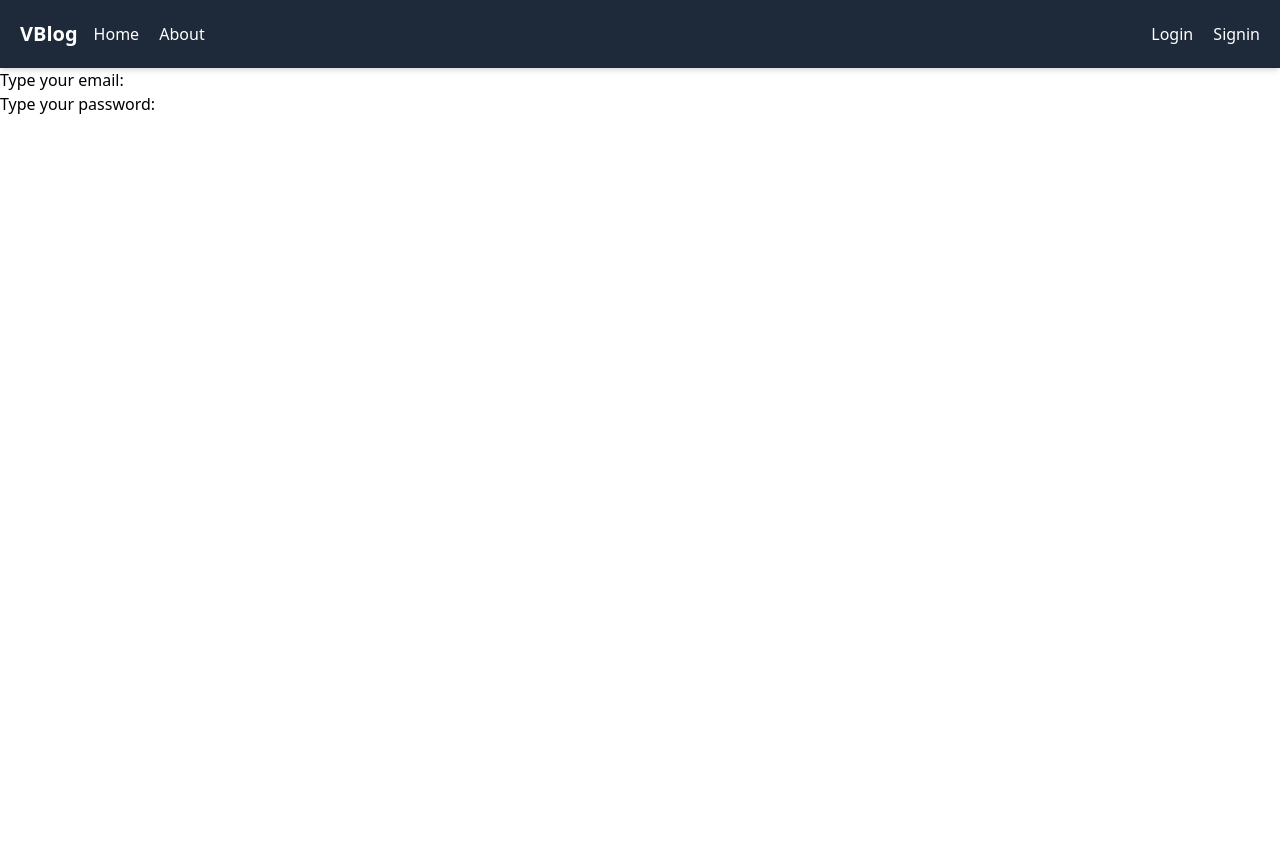
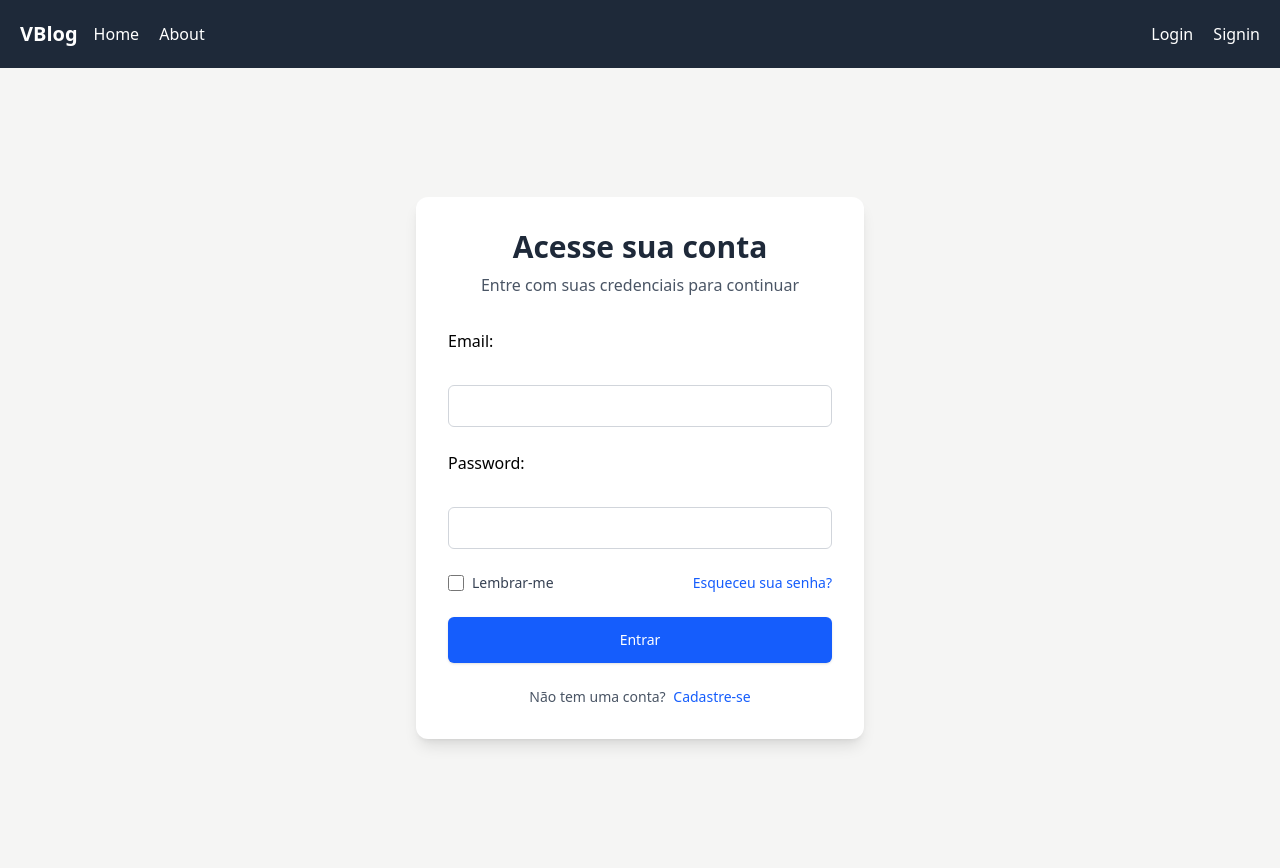
Before and after one commit to VitorMours/VBlog, a Django app: page /login in a window 1280 px wide. Before the commit the page ends 114 px from the top, so only its background shows below. Run offline with Django 5.2, Linux system fonts and the light colour scheme.

Commit message:
feature: Creating the form login

```diff
--- a/blog/forms.py
+++ b/blog/forms.py
@@ -7,5 +7,5 @@ class SigninForm(forms.Form):
     password = forms.CharField(widget=forms.PasswordInput(), label="Type your password")
 
 class LoginForm(forms.Form):
-    email = forms.EmailField(label="Type your email", required=True)
-    password = forms.CharField(required=True, widget=forms.PasswordInput(), label="Type your password")
+    email = forms.EmailField(label="Email", required=True)
+    password = forms.CharField(required=True, widget=forms.PasswordInput(), label="Password")
--- a/blog/models.py
+++ b/blog/models.py
@@ -8,6 +8,7 @@ class Post(models.Model):
     _content = models.TextField(null=False, blank=False)
     _visibility = models.BooleanField(default=False, null=False, blank=False)
     _owner = models.ForeignKey(User, on_delete=models.CASCADE)
+    user = models.CharField()
 
     @property
     def visibility(self) -> bool:
--- /dev/null
+++ b/blog/static/css/style.css
@@ -0,0 +1,13 @@
+.form-group {
+    display:flex;
+    flex-direction: column;
+
+}
+
+.form-group > input {
+    margin-top: 0.5rem;
+    padding: 0.5rem;
+    border-radius: 0.375rem;
+    border: 1px solid #d1d5db;
+    font-size: 1rem;
+}
--- a/blog/templates/login.html
+++ b/blog/templates/login.html
@@ -1,11 +1,50 @@
 {% extends 'partials/base.html' %}
-
-
 {% block title %} - Login{% endblock %}
 
 {% block content %}
-    <form>
-        {% csrf_token %}
-        {{ form }}
-    </form>
+<main class="bg-stone-100 min-h-screen w-full flex justify-center items-center">
+    <section class="bg-white shadow-lg rounded-xl p-8 w-full max-w-md mx-4">
+        <div class="text-center mb-8">
+            <h1 class="text-3xl font-bold text-gray-800">Acesse sua conta</h1>
+            <p class="text-gray-600 mt-2">Entre com suas credenciais para continuar</p>
+        </div>
+
+        <form class="space-y-6">
+            {% csrf_token %}
+
+            {% for field in form %}
+                <div class="form-group">
+                    {{ field.label_tag }}
+                    <br/>
+                    {{ field }}
+                </div>
+
+            {% endfor %}
+
+            <div class="flex items-center justify-between mt-6">
+                <div class="flex items-center">
+                    <input id="remember-me" name="remember-me" type="checkbox" class="h-4 w-4 text-blue-600 focus:ring-blue-500 border-gray-300 rounded">
+                    <label for="remember-me" class="ml-2 block text-sm text-gray-700">Lembrar-me</label>
+                </div>
+
+                <div class="text-sm">
+                    <a href="#" class="font-medium text-blue-600 hover:text-blue-500">Esqueceu sua senha?</a>
+                </div>
+            </div>
+
+            <div>
+                <button type="submit" class="w-full flex justify-center py-3 px-4 border border-transparent rounded-md shadow-sm text-sm font-medium text-white bg-blue-600 hover:bg-blue-700 focus:outline-none focus:ring-2 focus:ring-offset-2 focus:ring-blue-500 transition duration-200">
+                    Entrar
+                </button>
+            </div>
+        </form>
+
+        <div class="mt-6 text-center">
+            <p class="text-sm text-gray-600">
+                Não tem uma conta?
+                <a href="#" class="font-medium text-blue-600 hover:text-blue-500 ml-1">Cadastre-se</a>
+            </p>
+        </div>
+    </section>
+</main>
 {% endblock %}
--- a/blog/templates/partials/base.html
+++ b/blog/templates/partials/base.html
@@ -1,9 +1,12 @@
 <!DOCTYPE html>
+{% load static %}
 <html lang="pt-br">
 <head>
+
     <meta charset="UTF-8">
     <meta name="viewport" content="width=device-width, initial-scale=1.0">
     <script src="https://cdn.jsdelivr.net/npm/@tailwindcss/browser@4"></script>
+    <link rel="stylesheet" href="{% static 'css/style.css' %}">
     <title>VBlog{% block title %}{% endblock %}</title>
 </head>
 <body>
```
Also changed, not shown: blog/tests/integration/test_common_pages.py (deleted, +0 -28 lines), blog/tests/unit/test_forms.py (+2 -3 lines), blog/tests/unit/test_models.py (+6 -0 lines), blog/tests/unit/test_views.py (+1 -1 lines), blog/templates/signin.html (line endings or trailing spaces).
